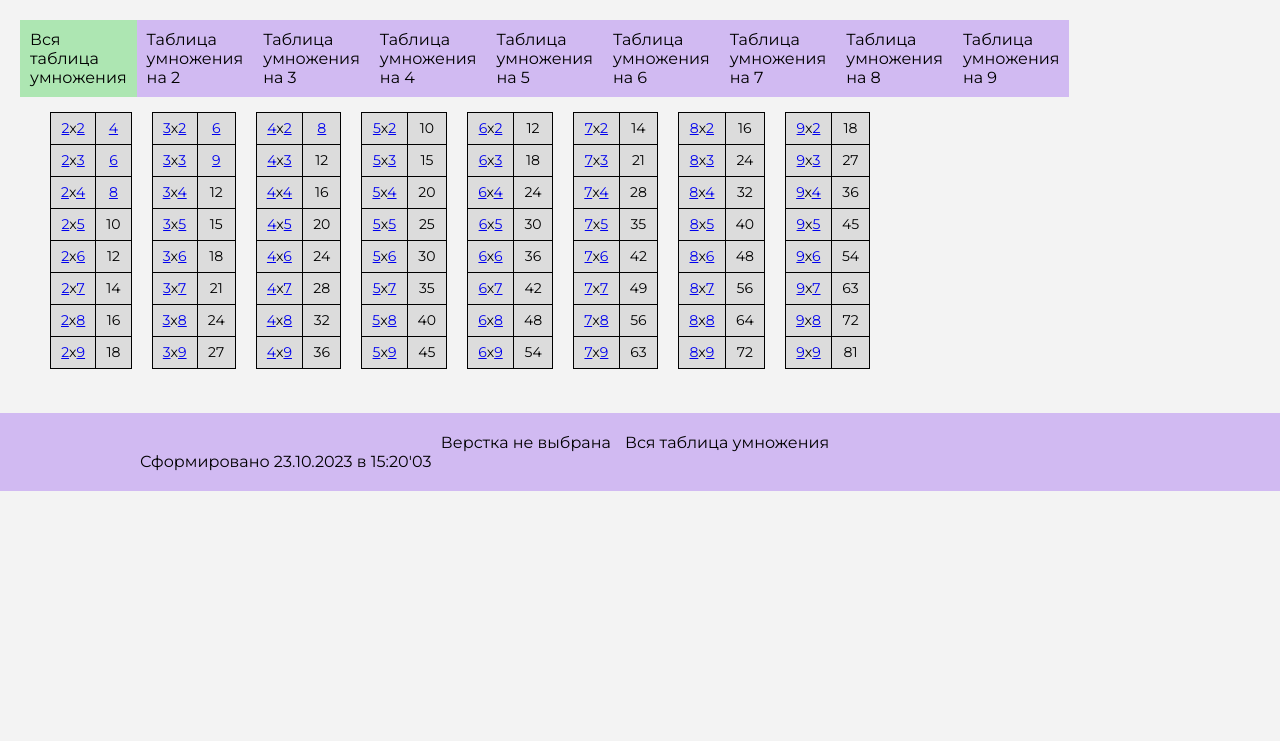
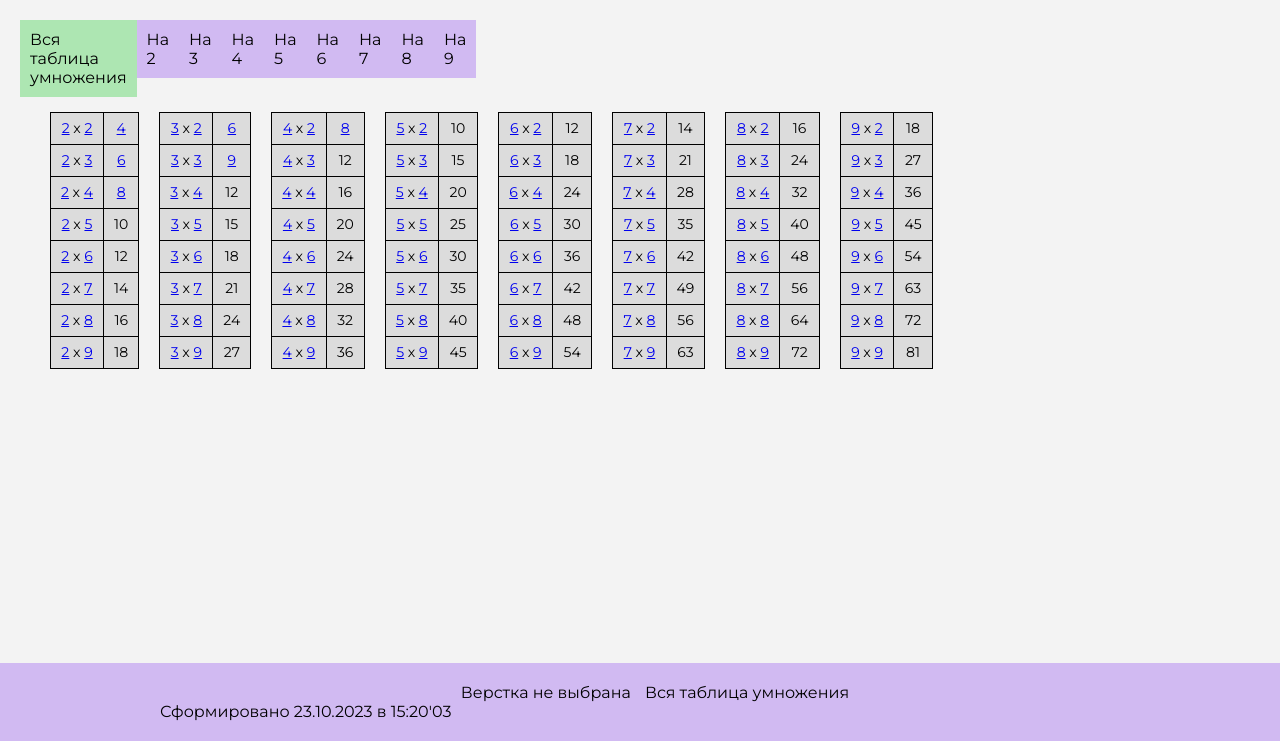
Before and after one commit to zoomero8/Yarovoy-web-dev-all-labs-, a PHP site: page / in a window 1280 px wide. Shown: the part 59-800 px from the top of the page. Run offline with PHP 8.4, Linux system fonts and the light colour scheme.

Commit message:
update11

```diff
--- a/lab11/index.php
+++ b/lab11/index.php
@@ -36,7 +36,7 @@
         {
             $isActive = (!isset($_GET['content']) && $value == 'n/a') || (isset($_GET['content']) && $_GET['content'] == $value);
             echo '<a href="?content=' . $value . '&html_type=' . ($_GET['html_type'] ?? '') . '"'
-                . ($isActive ? ' class="selected"' : '') . '>' . ($value == 'n/a' ? 'Вся таблица умножения' : 'Таблица умножения на ' . $value) . '</a>';
+                . ($isActive ? ' class="selected"' : '') . '>' . ($value == 'n/a' ? 'Вся таблица умножения' : 'На ' . $value) . '</a>';
         }
 
         contentLink('n/a');
@@ -101,9 +101,9 @@ function outRow($n)
 {
     for ($i = 2; $i <= 9; $i++) {
         echo outNumAsLink($n);
-        echo 'x';
+        echo ' x ';
         echo outNumAsLink($i);
-        echo '=';
+        echo ' = ';
         echo outNumAsLink($i * $n) . '<br>';
     }
 }
@@ -113,7 +113,7 @@ function outRowTable($n)
     for ($i = 2; $i <= 9; $i++) {
         echo '<tr><td>';
         echo outNumAsLink($n);
-        echo 'x';
+        echo ' x ';
         echo outNumAsLink($i);
         echo '</td><td>';
         echo outNumAsLink($i * $n);
--- a/lab11/styles.css
+++ b/lab11/styles.css
@@ -66,6 +66,9 @@ main {
     background-color: rgb(209, 186, 242);
     padding: 20px;
     text-align: center;
+    position: fixed;
+    bottom: 0;
+    width: 100%;
 }
 
 .footer-wrap {
```
